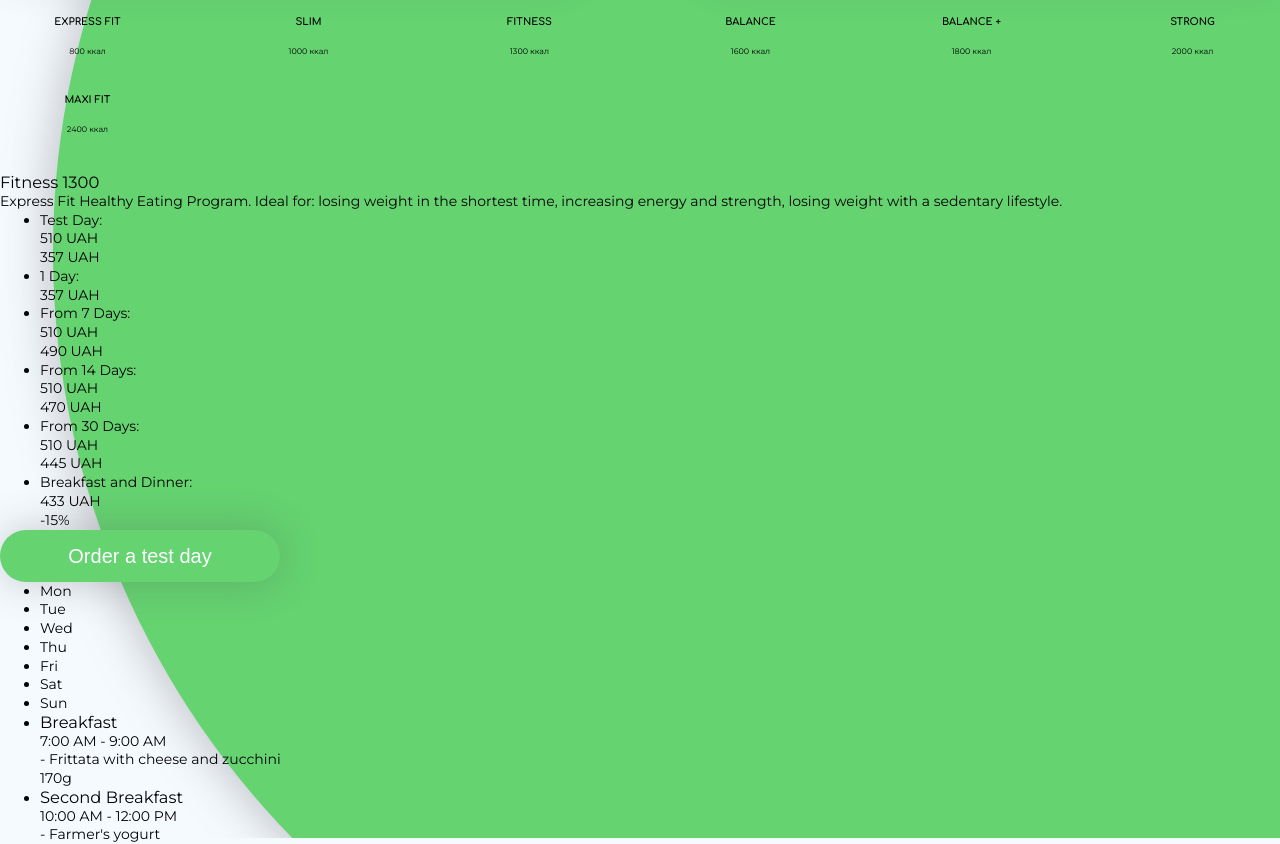
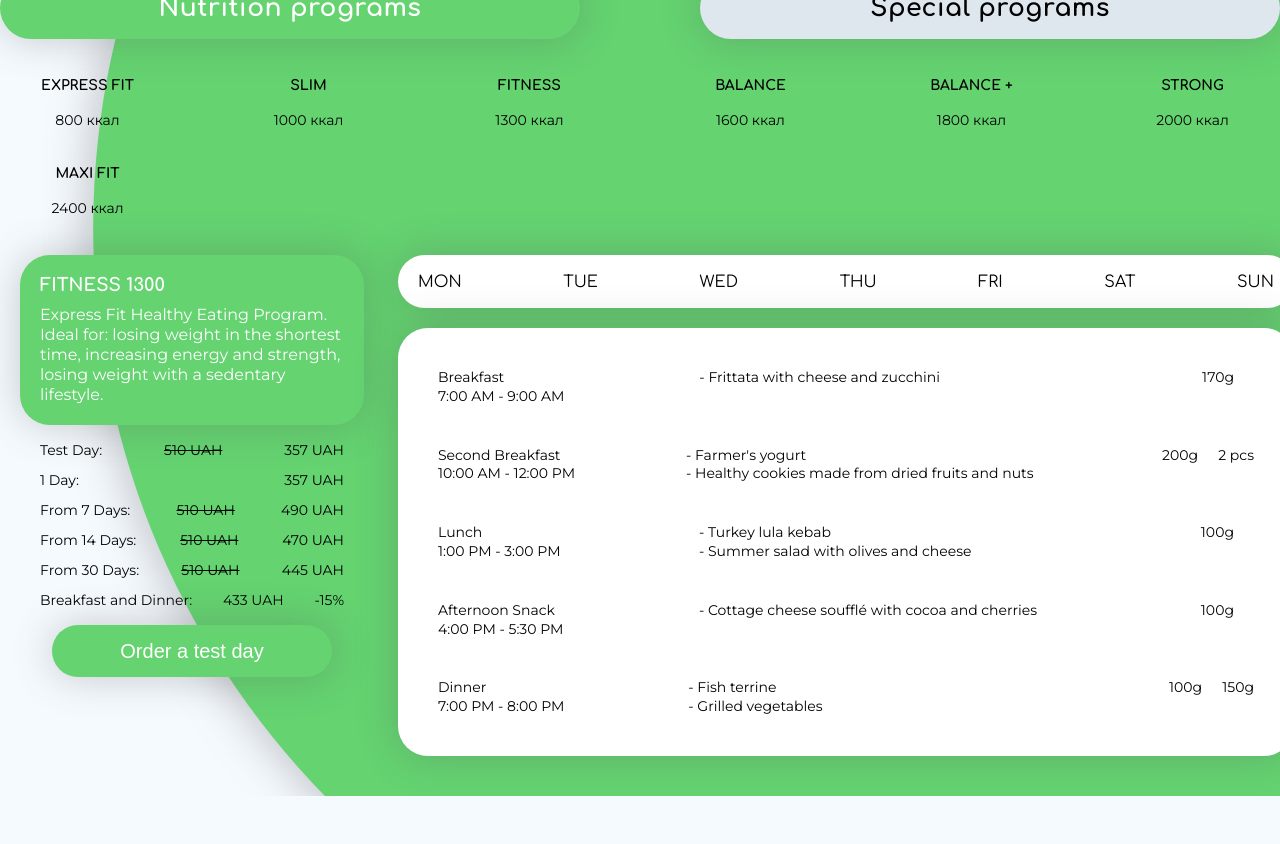
Before and after one commit to onikaChorba/gastro-chef, a Vue app: page / in a window 1280 px wide. Shown: the part 460-1304 px from the top of the page. After the commit the page ends 1256 px from the top, so only its background shows below. Built offline with nearby package versions, Linux system fonts and the light colour scheme; a web font is replaced by a local one.

Commit message:
style: programs

```diff
--- a/src/assets/base.css
+++ b/src/assets/base.css
@@ -18,7 +18,7 @@
 }
 
 body {
-  max-width: 1920px;
+  max-width: 1550px;
   margin: 0 auto;
   min-height: 100vh;
   background: var(--background);
@@ -27,3 +27,6 @@ body {
   background-repeat: no-repeat;
   background-position: right top;
 }
+.strikethrough {
+  text-decoration: line-through;
+}
--- a/src/components/Header.vue
+++ b/src/components/Header.vue
@@ -31,6 +31,7 @@ import logo from "../assets/icons/logo.svg";
 @use "@/assets/styles/_mixins.scss" as *;
 
 .header {
+  max-width: 1550px;
   position: relative;
   @include flexbox($display: flex, $justifyContent: space-between, $alignItems: center);
   height: 217px;
--- a/src/components/Hero.vue
+++ b/src/components/Hero.vue
@@ -67,6 +67,10 @@ export default {
   height: auto;
   background: var(--background-block);
   border-radius: 30px;
+
+  &__item{
+    @include flexbox($display: flex, $direction: column)
+  }
 }
 
 article {
@@ -76,7 +80,7 @@ article {
   @include text-style(
     $font-family: Montserrat,
     $weight: 500,
-    $size: 12px,
+    $size: 16px,
     $line-height: 130%,
     $letter-spacing: 0%,
     $color: var(--black)
--- a/src/components/Programs.vue
+++ b/src/components/Programs.vue
@@ -12,38 +12,47 @@
     </div>
     <div class="programs__info">
       <div class="programs__info-price">
-        <div>
-          <h3>Fitness 1300</h3>
+        <div class="info-price">
+          <h3 class="info-price__title">Fitness 1300</h3>
           <p>
             Express Fit Healthy Eating Program. Ideal for: losing weight in the
             shortest time, increasing energy and strength, losing weight with a
             sedentary lifestyle.
           </p>
         </div>
-        <ul>
-          <li v-for="(item, index) in priceData" :key="index">
+        <ul class="info-price__list">
+          <li v-for="(item, index) in priceData" :key="index" class="info-price__item">
             <p>{{ item.title }}:</p>
-            <p v-for="(price, priceIndex) in item.prices" :key="priceIndex">{{ price }} UAH</p>
+            <p v-for="(price, priceIndex) in item.prices" :key="priceIndex"
+              :class="{ strikethrough: item.prices.length > 1 && priceIndex === 0 }">
+              {{ price }} UAH
+            </p>
             <p v-if="item.discount">{{ item.discount }}</p>
           </li>
         </ul>
         <my-button type="primary" size="medium">Order a test day</my-button>
       </div>
       <div class="programs__info-menu">
-        <ul>
-          <li v-for="(day, index) in daysOfWeek" :key="index">{{ day }}</li>
+        <ul class="days-of-week">
+          <li v-for="(day, index) in daysOfWeek" :key="index" class="day-of-week">{{ day }}</li>
         </ul>
-        <ul class="meal-schedule">
-          <li v-for="(meal, index) in mealData" :key="index" class="meal-item">
+        <div class="meal-schedule">
+          <div v-for="(meal, index) in mealData" :key="index" class="meal-schedule__item">
+            <div>
               <h3>{{ meal.meal }}</h3>
               <p>{{ meal.time }}</p>
+            </div>
+            <div>
               <p>{{ meal.food }}</p>
               <p v-if="meal.additionalFood">{{ meal.additionalFood }}</p>
+            </div>
             <p>{{ meal.weight }}</p>
+            <div>
               <p v-if="meal.pcs">{{ meal.pcs }}</p>
               <p v-if="meal.additionalWeight">{{ meal.additionalWeight }}</p>
-          </li>
-        </ul>
+            </div>
+          </div>
+        </div>
       </div>
     </div>
   </section>
@@ -147,9 +156,7 @@ const mealData = [
   &__item {
     @include flexbox(
       $display: flex,
-      $direction: column,
-      $justifyContent: center,
-      $alignItems: center
+      $direction: column
     );
   }
   &__item-title {
@@ -157,7 +164,7 @@ const mealData = [
     @include text-style(
       $font-family: Comfortaa,
       $weight: 700,
-      $size: 10px,
+      $size: 14px,
       $line-height: 100%,
       $letter-spacing: 0%,
       $color: var(--black)
@@ -167,11 +174,121 @@ const mealData = [
     @include text-style(
       $font-family: Montserrat,
       $weight: 400,
-      $size: 8px,
+      $size: 14px,
       $line-height: 100%,
       $letter-spacing: 0%,
       $color: var(--black)
     );
   }
+  &__info{
+    @include flexbox($display: flex, $justifyContent: space-between, $alignItems: flex-start);
+    gap: 14px;
   }
+  &__info-price {
+    width: 30%;
+    @include flexbox($display: flex, $direction: column, $alignItems: center);
+    gap: 20px;
+    padding:0px 20px;
+    box-sizing: border-box;
+  }
+  &__info-menu{
+    width: 70%;
+    @include flexbox($display: flex, $direction: column, $alignItems: center);
+    gap: 20px;
+  }
+}
+.info-price{
+  @include flexbox($display: flex, $direction: column, $alignItems: flex-start);
+  gap: 10px;
+  background: var(--primary);
+  box-shadow: var(--shadow);
+  border-radius: 30px;
+  padding: 20px;
+  box-sizing: border-box;
+  @include text-style(
+    $font-family: Montserrat,
+    $weight: 500,
+    $size: 16px,
+    $line-height: 20px,
+    $letter-spacing: 0%,
+    $color: var(--white)
+  );
+  &__title{
+    text-transform: uppercase;
+    @include text-style(
+      $font-family: Comfortaa,
+      $weight: 700,
+      $size: 18px,
+      $line-height: 20px,
+      $letter-spacing: 0%,
+      $color: var(--white)
+    );
+  }
+   &__list{
+    width: 100%;
+    padding: 0px 20px;
+    padding-inline-start: 20px;
+    @include flexbox($display: flex, $direction: column, $alignItems: flex-start);
+    gap: 20px;
+    @include text-style(
+      $font-family: Montserrat,
+      $weight: 400,
+      $size: 14px,
+      $line-height: 10px,
+      $letter-spacing: 0%,
+      $color: var(--black)
+    );
+   }
+   &__item{
+    width: 100%;
+    @include flexbox ($display: flex, $justifyContent: space-between);
+   }
+}
+.days-of-week{
+  @include flexbox($display: flex, $justifyContent: space-between, $alignItems: center);
+  width: 100%;
+  height: 53px;
+  padding: 0px 20px;
+  padding-inline-start: 20px;
+  background-color: var(--white);
+  box-shadow: var(--shadow);
+  border-radius: 30px;
+  list-style: none;
+  text-transform: uppercase;
+  @include text-style(
+    $font-family: Comfortaa,
+    $weight: 700,
+    $size: 16px,
+    $line-height: 20px,
+    $letter-spacing: 0%,
+    $color: var(--black)
+  );
+}
+.meal-schedule {
+  width: 100%;
+  padding: 20px;
+  box-sizing: border-box;
+  background-color: var(--white);
+  box-shadow: var(--shadow);
+  border-radius: 30px;
+}
+
+.meal-schedule__item {
+  padding: 20px;
+  display: grid;
+  grid-template-columns: 1fr 2fr auto auto;
+  gap: 20px;
+  align-items: flex-start;
+}
+
+.meal-schedule__item h3 {
+  margin: 0;
+  font-size: 14px;
+}
+
+.meal-schedule__item p {
+  margin: 0;
+}
+
+
 </style>
```
Lines whose indentation alone changed are shown as unchanged.
